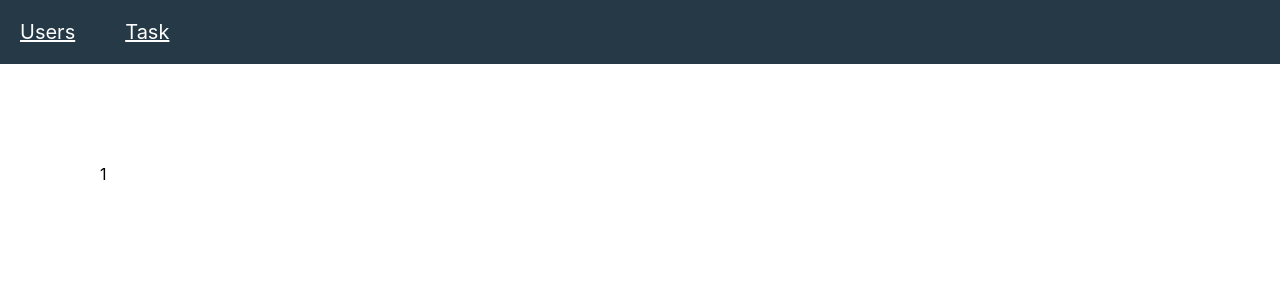
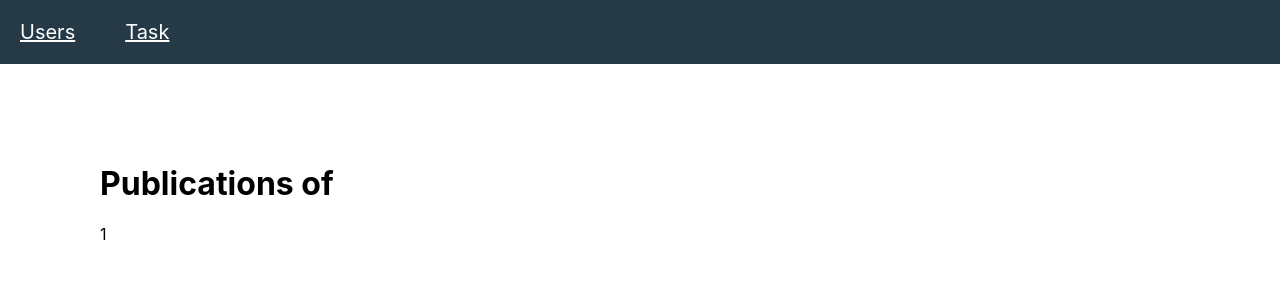
Before and after one commit to flecherdev/blog-redux, a React (Create React App) app: page /publications/1 in a window 1280 px wide. Shown: the top 300 px of the page. Built offline with nearby package versions, Linux system fonts and the light colour scheme.

Commit message:
added screen publications and shared reducers

```diff
--- a/src/components/Publications.js
+++ b/src/components/Publications.js
@@ -1,13 +1,20 @@
 import React, { Component } from 'react';
+import { connect } from 'react-redux'
 
 class Publications extends Component {
     render() {
+        console.log(this.props)
         return (
             <div>
+                <h1>Publications of </h1>
                 { this.props.match.params.key }
             </div>
         );
     }
 }
 
-export default Publications;
+const mapStateToProps = (reduces) => {
+    return reduces.usersReducer;
+}
+
+export default connect(mapStateToProps)(Publications);
```
